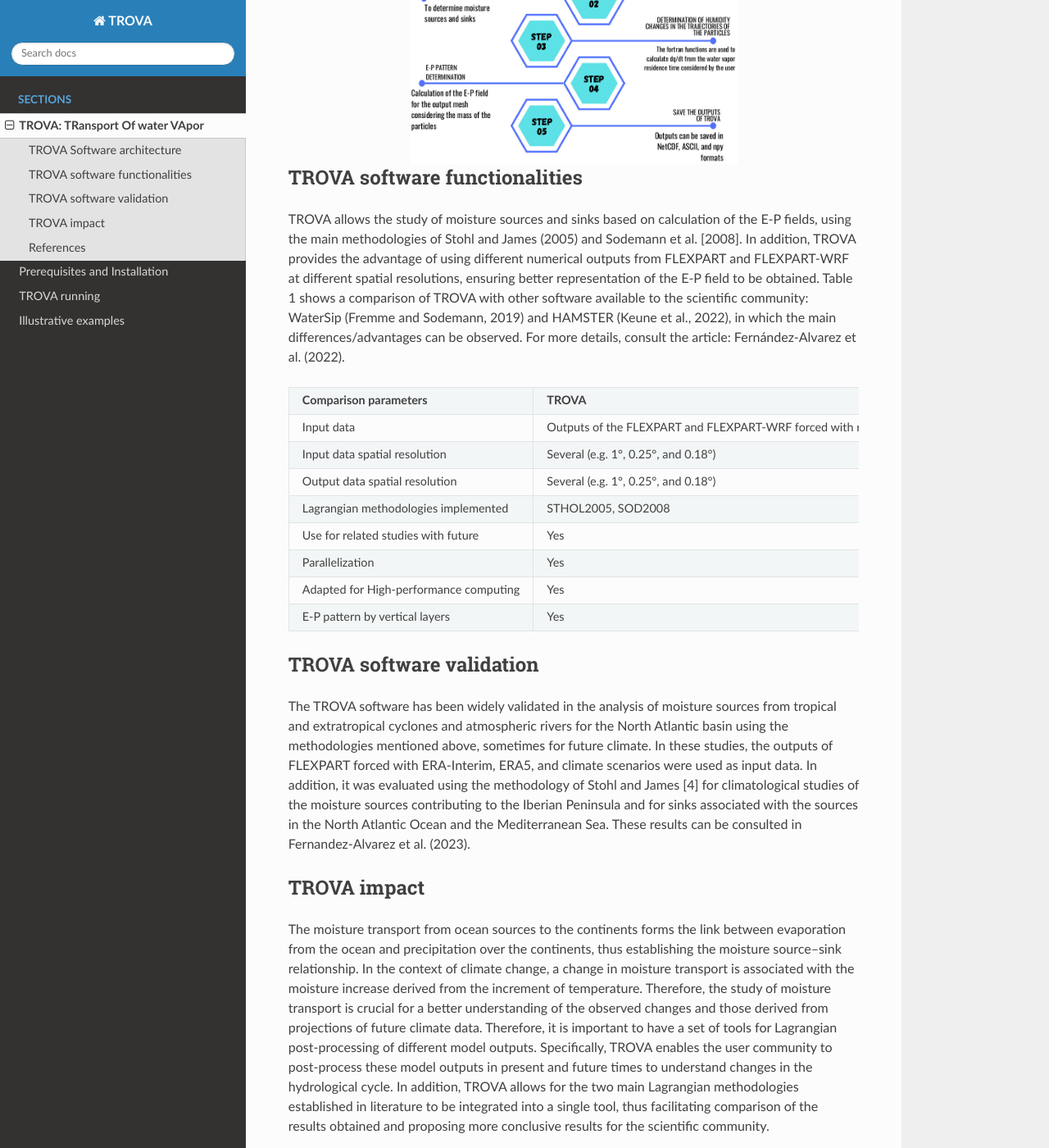
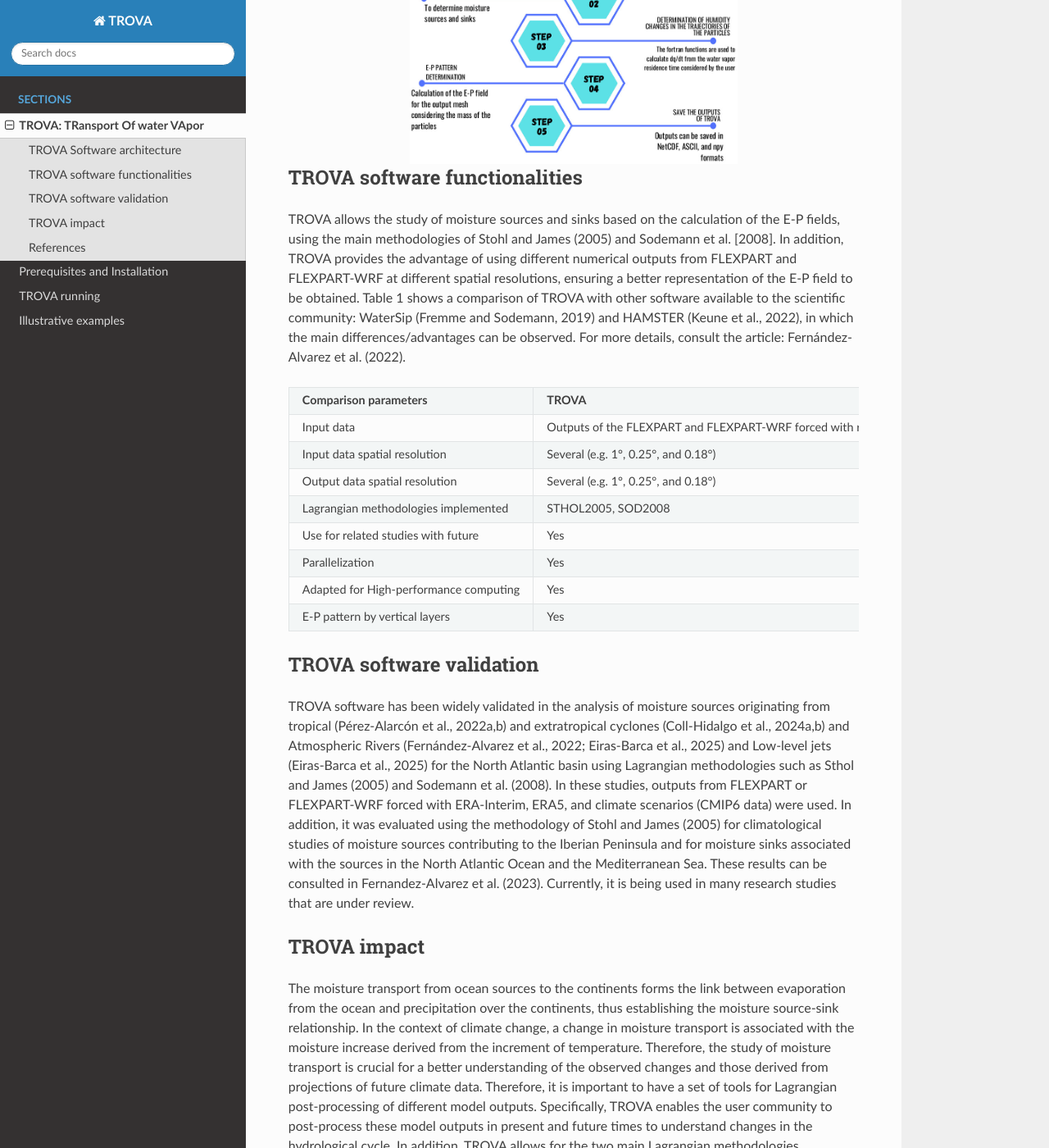
Before and after one commit to tramo-ephyslab/TROVA_Docs, a Sphinx documentation site: the page built from docs/source/introduction.rst, in a window 1280 px wide and 1400 px high, scrolled down 1566 px. Shown: the whole window at 82% size. Built offline with Sphinx 7.4.7 and the Read the Docs theme 3.1.0, drawn with Linux system fonts in a browser that asks for light colours; some of the changed text lies outside the part shown.

Commit message:
Update introduction.rst

```diff
--- a/docs/source/introduction.rst
+++ b/docs/source/introduction.rst
@@ -64,7 +64,6 @@
 on the output mesh defined by the user from the Stohl and James (2005) equation. Finally, TROVA
 saves the output in the user-defined format, which can be NetCDF, ASCII, or any.
 
-
 .. image:: _static/Flowchart.png
    :alt: TROVA Flowchart
    :align: center
@@ -112,20 +111,22 @@
 
 TROVA software validation
 ----------------------------------------
-The TROVA software has been widely validated in the analysis of moisture sources from tropical and
-extratropical cyclones and atmospheric rivers for the North Atlantic basin using the methodologies
-mentioned above, sometimes for future climate. In these studies, the outputs of FLEXPART forced with
-ERA-Interim, ERA5, and climate scenarios were used as input data. In addition, it was evaluated using
-the methodology of Stohl and James [4] for climatological studies of the moisture sources contributing
-to the Iberian Peninsula and for sinks associated with the sources in the North Atlantic Ocean and the
-Mediterranean Sea. These results can be consulted in Fernandez-Alvarez et al. (2023).
 
+TROVA software has been widely validated in the analysis of moisture sources originating from tropical
+(Pérez-Alarcón et al., 2022a,b) and extratropical cyclones (Coll-Hidalgo et al., 2024a,b) and Atmospheric Rivers
+(Fernández‐Alvarez et al., 2022; Eiras‐Barca et al., 2025) and Low-level jets (Eiras‐Barca et al., 2025) for the
+North Atlantic basin using Lagrangian methodologies such as Sthol and James (2005) and Sodemann et al. (2008).
+In these studies, outputs from FLEXPART or FLEXPART-WRF forced with ERA-Interim, ERA5, and climate scenarios (CMIP6 data)
+were used. In addition, it was evaluated using the methodology of Stohl and James (2005) for climatological studies of
+moisture sources contributing to the Iberian Peninsula and for moisture sinks associated with the sources in the North
+Atlantic Ocean and the Mediterranean Sea. These results can be consulted in Fernandez-Alvarez et al. (2023).
+Currently, it is being used in many research studies that are under review.
 
 TROVA impact
 ----------------------------------------
 
 The moisture transport from ocean sources to the continents forms the link between evaporation from the ocean
-and precipitation over the continents, thus establishing the moisture source–sink relationship. In the
+and precipitation over the continents, thus establishing the moisture source-sink relationship. In the
 context of climate change, a change in moisture transport is associated with the moisture increase derived
 from the increment of temperature. Therefore, the study of moisture transport is crucial for a better
 understanding of the observed changes and those derived from projections of future climate data.
@@ -158,3 +159,25 @@
 [6] Fernández-Alvarez, J.C., Pérez-Alarcón, A., Eiras-Barca, J. et al. Projected changes in atmospheric moisture
 transport contributions associated with climate warming in the North Atlantic. Nat Commun 14, 6476 (2023).
 https://doi.org/10.1038/s41467-023-41915-1
+
+[7] Pérez‐Alarcón A, Coll‐Hidalgo P, Fernández‐Alvarez JC, Sorí R, Nieto R, Gimeno L. Moisture sources for precipitation
+associated with major hurricanes during 2017 in the North Atlantic basin. J. Geophys. Res.-Atmos. 2022; 127:e2021JD035554.
+https://doi.org/10.1029/2021JD035554.
+
+[8] Pérez-Alarcón A, Sorí R, Fernández-Alvarez JC, Nieto R, Gimeno L Where does the moisture for North Atlantic tropical
+cyclones come from?. J. Hydrometeorol. 2022, 23:457–472. https://doi.org/10.1175/JHM-D-21-0117.1.
+
+[9] Coll-Hidalgo, P., Gimeno-Sotelo, L., Fernández-Alvarez, J.C. et al. North Atlantic Extratropical Cyclone Tracks and
+Lagrangian-Derived Moisture Uptake Dataset. Sci Data 11, 1258 (2024). https://doi.org/10.1038/s41597-024-04091-5.
+
+[10] Coll-Hidalgo, P., Gimeno-Sotelo, L., Fernández-Alvarez, J. C., Nieto, R., & Gimeno, L. (2024). North Atlantic
+Extratropical Cyclone Tracks and Lagrangian-Derived Moisture Uptake Dataset. Scientific Data, 11(1), 1258.
+https://doi.org/10.1016/j.atmosres.2024.107628.
+
+[11] Fernández‐Alvarez, J. C., Pérez‐Alarcón, A., Eiras‐Barca, J., Ramos, A. M., Rahimi‐Esfarjani, S., Nieto, R., & Gimeno, L.
+(2023). Changes in Moisture Sources of Atmospheric Rivers Landfalling the Iberian Peninsula With WRF‐FLEXPART. Journal of
+Geophysical Research: Atmospheres, 128(8), e2022JD037612. https://doi.org/10.1029/2022JD037612.
+
+[12] Eiras‐Barca, J., Fernández‐Alvarez, J. C., Alvarez‐Socorro, G., Rahimi‐Esfarjani, S., Carrasco‐Pena, P., Nieto, R., &
+Gimeno, L. (2025). Projected changes in moisture sources and sinks affecting the US East Coast and the Caribbean Sea. Annals
+of the New York Academy of Sciences. https://doi.org/10.1111/nyas.15289.
```
Also changed, not shown: other parts of docs/source/introduction.rst (+5 -5 lines).
